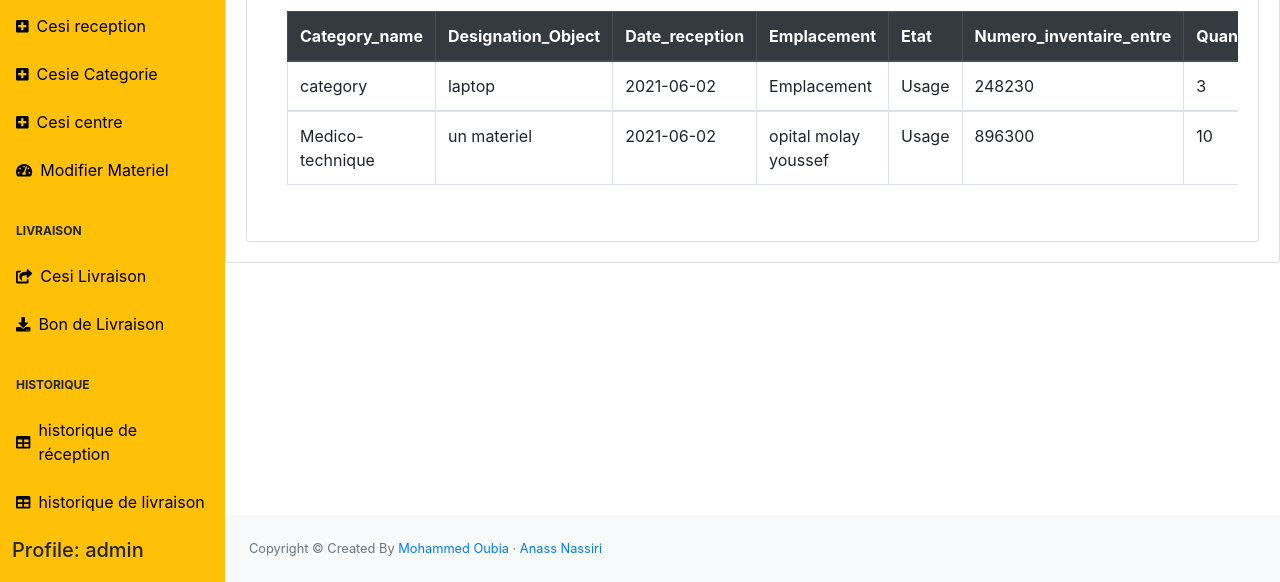
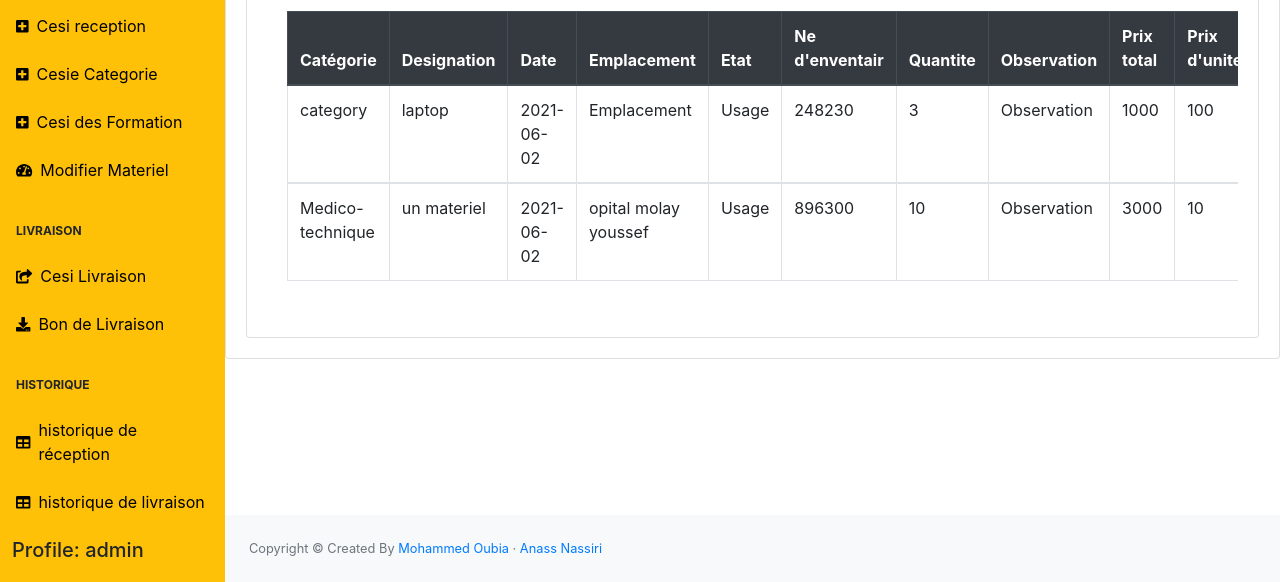
Before and after one commit to oubia/Medication-delegation-training, a Django app: page /historique-reception/ in a window 1280 px wide. Shown: the part 218-800 px from the top of the page. Run offline with Django 3.2, Linux system fonts and the light colour scheme; a user stored in the database is signed in; data comes from the database, SQL or seed files in the repository; both versions use the stored data as it was after the commit; some libraries are stand-ins or nearby versions.

Commit message:
finich changes by anass

```diff
--- a/gestion_app/main_app/templates/Centre.html
+++ b/gestion_app/main_app/templates/Centre.html
@@ -72,11 +72,11 @@
                         {% csrf_token %} {{ form.as_p }}
                         <div class="form-row ">
                             <div class="form-group col-md-6">
-                                <label for="Centre" class="form-label">Centre</label>
+                                <label for="Centre" class="form-label">Le centre principal</label>
                                 <input type="text" class="form-control " name="Centre" placeholder="Entrée la désignation des objets" required>
                             </div>
                             <div class="form-group col-md-6">
-                                <label for="Sous_centre" class="form-label">Sous Centre</label>
+                                <label for="Sous_centre" class="form-label">Centre d'affiliation</label>
                                 <br>
                                 <input type="text" name='Sous_centre' class="form-control is-invalid " id='attendencevalueinput' size='100' required>
 
--- a/gestion_app/main_app/templates/Dashboard.html
+++ b/gestion_app/main_app/templates/Dashboard.html
@@ -56,7 +56,7 @@
                         </a>
                         <a class="nav-link" href="/Centre/" style="color:black;">
                             <div class="sb-nav-link-icon"><i class="fa fa-plus-square"></i></div>
-                            Cesi centre
+                            Cesi des Formation
                         </a>
                         <a class="nav-link" href="/Materiel/" style="color:black;">
                             <div class="sb-nav-link-icon"><i class="fas fa-tachometer-alt"></i></div>
--- a/gestion_app/main_app/templates/categories.html
+++ b/gestion_app/main_app/templates/categories.html
@@ -18,7 +18,7 @@
                         <div class="form-group col-md-6">
                             <form class="needs-validation" action="" method="POST" novalidate>
                                 {% csrf_token %} {{ form.as_p }}
-                                <label for="Categoryform_add" class="form-label">Catégorie</label>
+                                <label for="Categoryform_add" class="form-label">Ajouter des Catégorie</label>
                                 <input type="text" class="form-control " name="Categoryform_add" placeholder="Entrée une Catégorie " required>
                                 <hr class="my-4">
                                 <button class=" btn btn-outline-dark btn-lg" data-toggle="modal" data-target="#exampleModal">Ajouter Catégorie</button>
--- a/gestion_app/main_app/templates/historiquer.html
+++ b/gestion_app/main_app/templates/historiquer.html
@@ -24,27 +24,26 @@
         <div class="card-body">
             <div class="card">
                 <div class="card-header">
-                    Reception Historique
+                    Historique de Reception
                 </div>
                 <div class="card-body ">
                     <div style="overflow-x:auto;" class="card-body">
-                        <input type="text" id="myInput" onkeyup="myFunction()" placeholder="Search par " title="Type in a name">
+                        <input type="text" id="myInput" onkeyup="myFunction()" placeholder="Search par Catégorie , Designation , Date,Ne d'enventair" title="Type in a name">
                         <table id="myTable" class="table table-bordered">
                             <thead class="thead-dark">
                                 <tr class="header">
-                                    <th style="width:35%;" scope="col">Category_name</th>
-                                    <th style="width:35%;" scope="col">Designation_Object</th>
-                                    <th style="width:20%;" scope="col">Date_reception</th>
+                                    <th style="width:20%;" scope="col">Catégorie</th>
+                                    <th style="width:35%;" scope="col">Designation</th>
+                                    <th style="width:15%;" scope="col"> Date</th>
                                     <th style="width:35%;" scope="col">Emplacement</th>
-                                    <th style="width:35%;" scope="col">Etat</th>
-                                    <th style="width:35%;" scope="col">Numero_inventaire_entre</th>
+                                    <th style="width:10%;" scope="col">Etat</th>
+                                    <th style="width:35%;" scope="col">Ne d'enventair</th>
                                     <th style="width:35%;" scope="col">Quantite</th>
                                     <th style="width:35%;" scope="col">Observation</th>
-                                    <th style="width:35%;" scope="col">Prix_achat_total</th>
-                                    <th style="width:35%;" scope="col">Prix_achat_unite</th>
+                                    <th style="width:35%;" scope="col">Prix total</th>
+                                    <th style="width:35%;" scope="col">Prix d'unite</th>
                                     <th style="width:35%;" scope="col">Serie</th>
-                                    <th style="width:35%;" scope="col">author_reception</th>
-
+                                    <th style="width:35%;" scope="col">author</th>
 
                                 </tr>
                             </thead>
```
Also changed, not shown: gestion_app/main_app/static/js/scripts.js (+24 -30 lines), gestion_app/main_app/templates/historiquel.html (+7 -7 lines), gestion_app/db.sqlite3.
